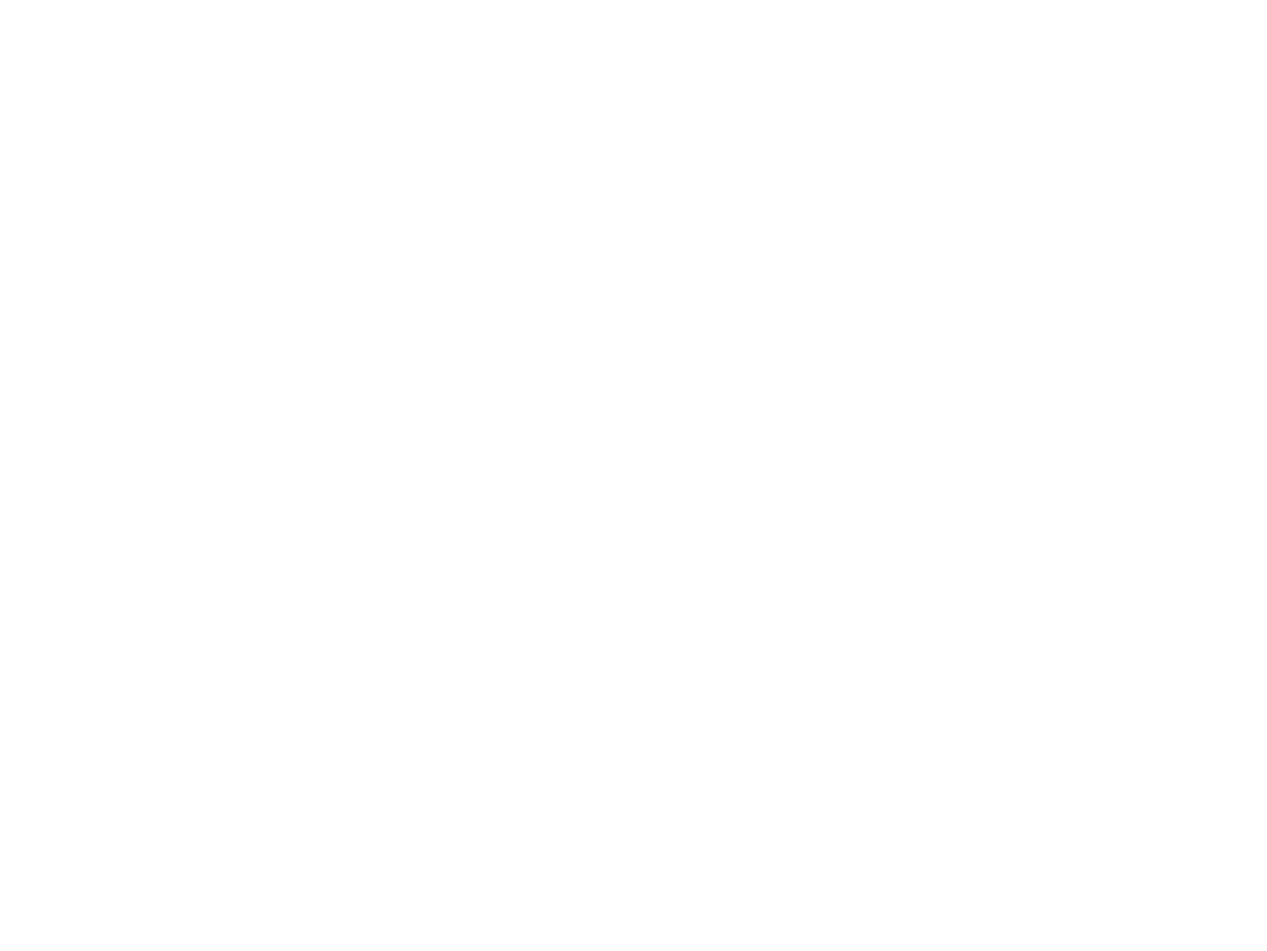
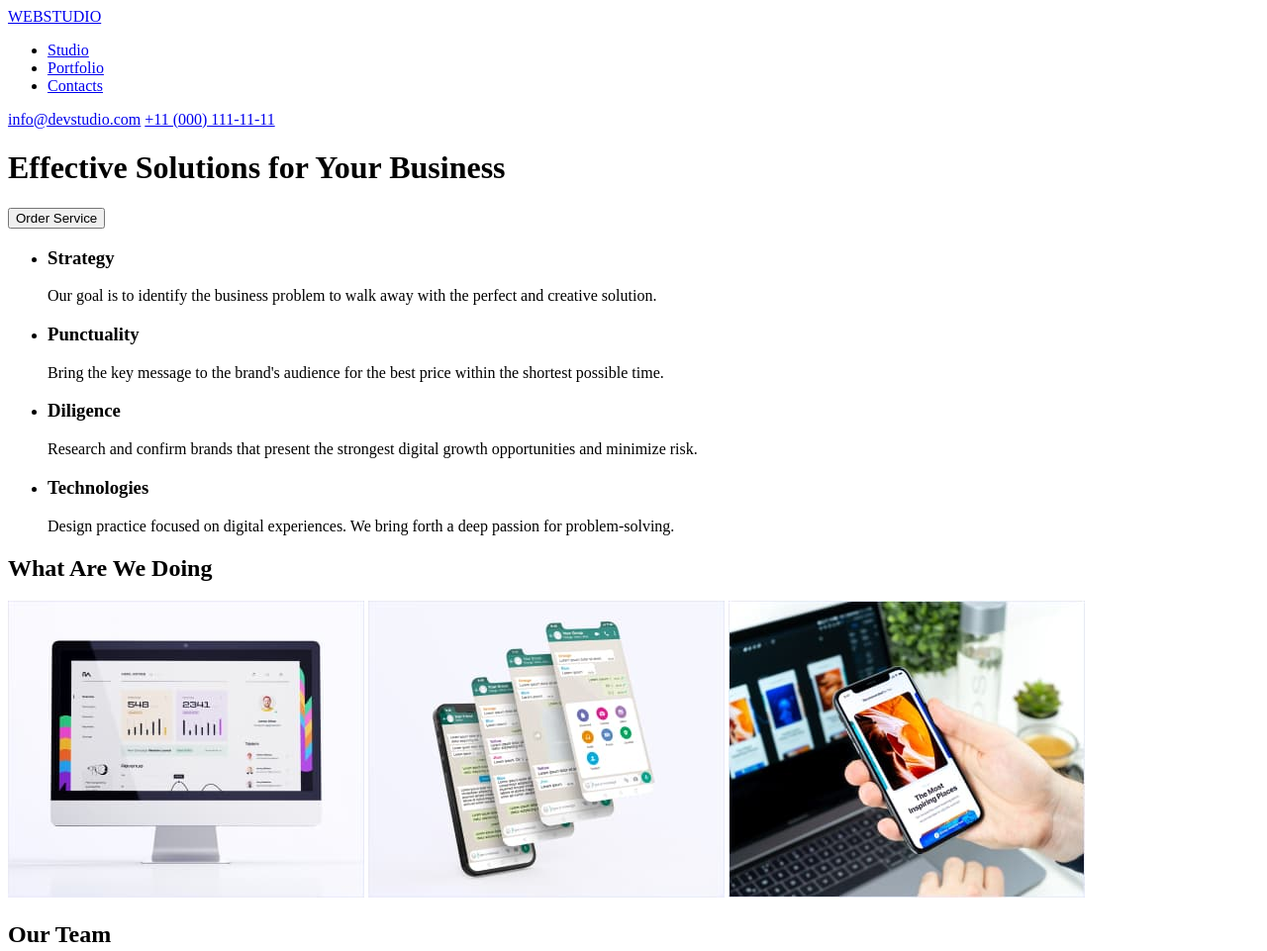
Before and after one commit to ACatalin13/goit-homework1, a plain HTML site: page index.html in a window 1280 px wide. Shown: the top 961 px of the page at 99% size. Before the commit the page ends 800 px from the top, so only its background shows below. Drawn offline with Linux system fonts and the light colour scheme.

Commit message:
main page
prima incercare

```diff
--- a/index.html
+++ b/index.html
@@ -4,11 +4,88 @@
 <head>
     <meta charset="UTF-8">
     <meta name="viewport" content="width=device-width, initial-scale=1.0">
-    <title>Document</title>
+    <title>Web Studio</title>
 </head>
 
 <body>
 
+    <header>
+        <a href="index.html">WEBSTUDIO</a>
+        <nav>
+            <ul>
+                <li>
+                    <a href="studio.html">Studio</a>
+                </li>
+                <li>
+                    <a href="portfolio.html">Portfolio</a>
+                </li>
+                <li>
+                    <a href="contacts.html">Contacts</a>
+                </li>
+            </ul>
+        </nav>
+        <a href="mailto:info@devstudio.com">info@devstudio.com</a>
+        <a href="tel:+11 (000) 111-11-11">+11 (000) 111-11-11</a>
+    </header>
+
+    <main>
+        <h1>Effective Solutions for Your Business</h1>
+        <button type="button">Order Service</button>
+        <!-- sectiunea 1 -->
+        <ul>
+            <li>
+                <h3>Strategy</h3>Our goal is to identify the business problem to walk away with the perfect and
+                creative solution.
+            </li>
+            <li>
+                <h3>Punctuality</h3>Bring the key message to the brand's audience for the best price within the
+                shortest possible time.
+            </li>
+            <li>
+                <h3>Diligence</h3>Research and confirm brands that present the strongest digital growth
+                opportunities and minimize risk.
+            </li>
+            <li>
+                <h3>Technologies</h3>Design practice focused on digital experiences. We bring forth a deep passion
+                for problem-solving.
+            </li>
+        </ul>
+        <!-- sectiunea 2 -->
+        <section>
+            <h2>What Are We Doing</h2>
+            <img src="/images/img 1.jpg" alt="mac computer" width="360" height="300">
+            <img src="/images/img 2.jpg" alt="mobile device" width="360" height="300">
+            <img src="/images/img 3.jpg" alt="computer and mobile device" width="360" height="300">
+        </section>
+        <!-- sectiunea 3 -->
+        <section>
+            <h2>Our Team</h2>
+
+            <figure>
+                <img src="/images/img 1 Mark.jpg" alt="Mark Guerrero" width="264" height="260">
+                <figcaption>Mark Guerrero Product Designer</figcaption>
+            </figure>
+
+            <figure>
+                <img src="/images/img 2 Tom.jpg" alt="Tom Ford" width="264" height="260">
+                <figcaption>Tom Ford Frontend Developer</figcaption>
+            </figure>
+            <figure>
+                <img src="/images/img 3 Camila.jpg" alt="Camila Garcia" width="264" height="260">
+                <figcaption>Camila Garcia Marketing</figcaption>
+            </figure>
+            <figure>
+                <img src="/images/img 4 Daniel.jpg" alt="Daniel Wilson" width="264" height="260">
+                <figcaption>Daniel Wilson UI Designer</figcaption>
+            </figure>
+        </section>
+    </main>
+
+    <footer>
+        <a href="index.html">WEBSTUDIO</a>
+        <p>Increase the flow of customers and sales for your business with digital marketing & growth solutions.</p>
+    </footer>
+
 </body>
 
 </html>
```
Also changed, not shown: images/img 1 Mark.jpg (added), images/img 1.jpg (added), images/img 2 Tom.jpg (added), images/img 2.jpg (added), images/img 3 Camila.jpg (added), images/img 3.jpg (added), images/img 4 Daniel.jpg (added), 1 other file.
